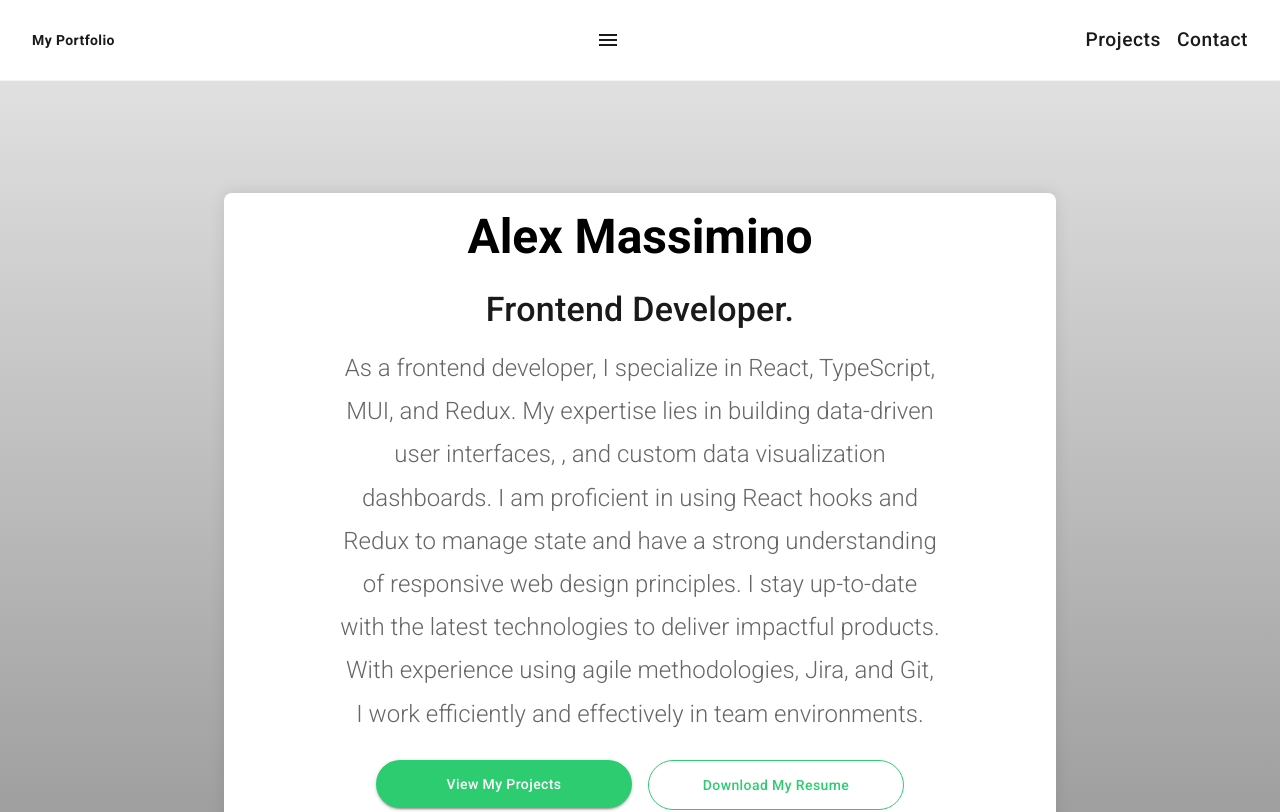
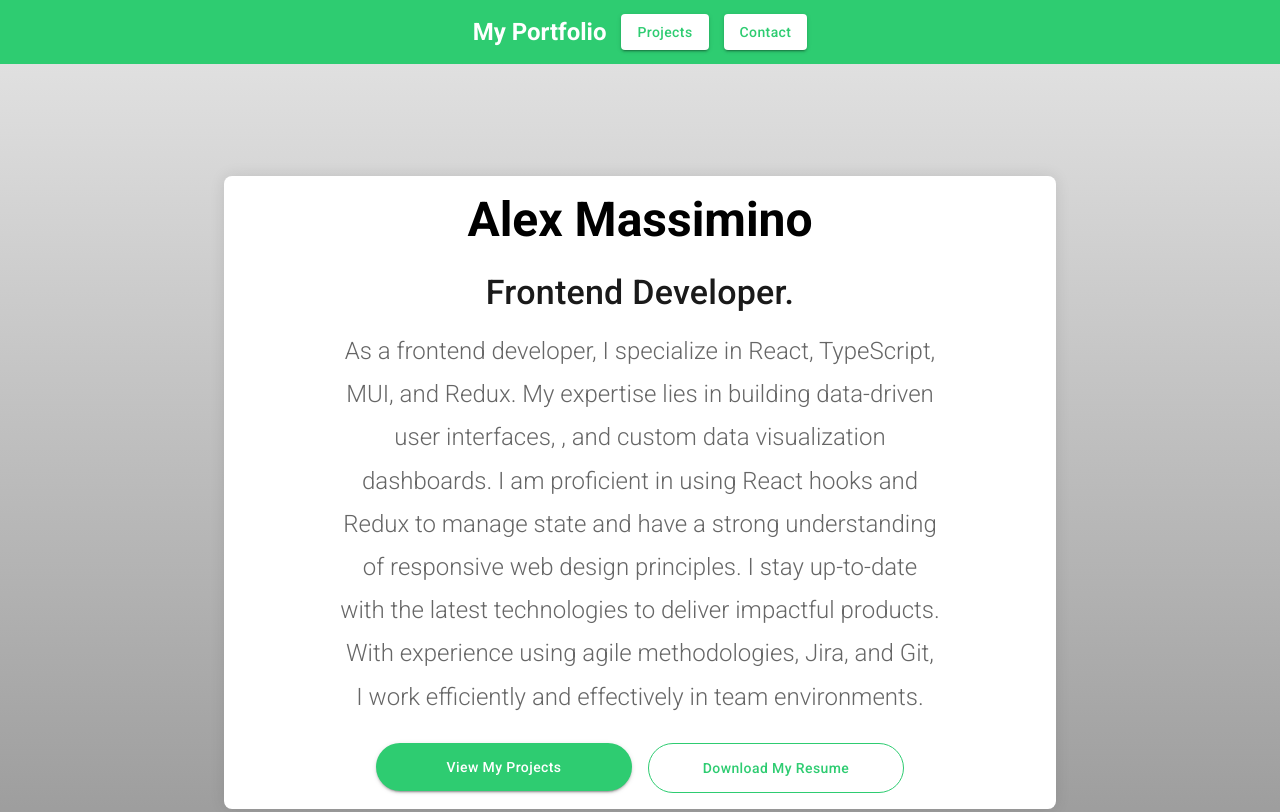
Before and after one commit to alexmassimino9/Portfolio, a React (Create React App) app: page / in a window 1280 px wide. Shown: the top 812 px of the page. Built offline with nearby package versions, Linux system fonts and the light colour scheme; a web font is replaced by a local one.

Commit message:
styling update

```diff
--- a/src/components/Navigation/navbar.js
+++ b/src/components/Navigation/navbar.js
@@ -1,150 +1,66 @@
-import React, { useState } from "react";
-import {
-  AppBar,
-  Toolbar,
-  Button,
-  IconButton,
-  Menu,
-  MenuItem,
-  Typography,
-  Box,
-} from "@mui/material";
+import React from "react";
 import { Link } from "react-router-dom";
-import { Menu as MenuIcon } from "@mui/icons-material";
+import { AppBar, Toolbar, Typography, Button, Box } from "@mui/material";
 
-const NavButton = ({ to, children }) => {
+const Navbar = () => {
   return (
+    <AppBar position="static" sx={{ bgcolor: "#2ECC71", boxShadow: "none" }}>
+      <Toolbar sx={{ maxWidth: "1200px", margin: "0 auto" }}>
+        <Typography
+          variant="h5"
+          component={Link}
+          to="/"
+          sx={{
+            flexGrow: 1,
+            fontWeight: "bold",
+            color: "#fff",
+            textDecoration: "none",
+          }}
+        >
+          My Portfolio
+        </Typography>
+        <Box sx={{ display: "flex", alignItems: "center" }}>
           <Button
+            variant="contained"
+            component={Link}
+            to="/projects"
             sx={{
-        bgcolor: "transparent",
-        color: "#1A1A1A",
+              margin: "0 15px",
+              bgcolor: "#FFF",
+              color: "#2ECC71",
               textTransform: "none",
-        fontSize: "1.2rem",
               fontWeight: 500,
-        borderRadius: "8px",
-        transition: "all 0.3s ease-in-out",
               "&:hover": {
-          bgcolor: "#2ECC71",
-          color: "#FFF",
+                bgcolor: "#FFF",
+                color: "#2ECC71",
+                boxShadow: "none",
               },
             }}
-      className="link"
-      variant="text"
+          >
+            Projects
+          </Button>
+          <Button
+            variant="contained"
             component={Link}
-      to={to}
-    >
-      {children}
-    </Button>
-  );
-};
-
-const Navbar = () => {
-  const [anchorEl, setAnchorEl] = useState(null);
-
-  const pages = [
-    { label: "Projects", path: "/projects" },
-    { label: "Contact", path: "/contact" },
-  ];
-
-  const handleClick = (event) => {
-    setAnchorEl(event.currentTarget);
-  };
-
-  const handleClose = () => {
-    setAnchorEl(null);
-  };
-
-  return (
-    <AppBar
-      position="static"
+            to="/contact"
             sx={{
               bgcolor: "#FFF",
-        color: "#1A1A1A",
-        borderBottom: "1px solid #F4F4F4",
+              color: "#2ECC71",
+              textTransform: "none",
+              fontWeight: 500,
+              "&:hover": {
+                bgcolor: "#FFF",
+                color: "#2ECC71",
+                boxShadow: "none",
+              },
             }}
           >
-      <Toolbar
-        sx={{
-          justifyContent: "space-between",
-          alignItems: "center",
-          height: "10vh",
-        }}
-      >
-        <Box sx={{ display: { xs: "none", sm: "block" } }}>
-          <Typography variant="h5">
-            <Button
-              sx={{
-                bgcolor: "transparent",
-                color: "#1A1A1A",
-                textTransform: "none",
-                fontWeight: 700,
-                transition: "all 0.3s ease-in-out",
-                "&:hover": {
-                  color: "#2ECC71",
-                },
-              }}
-              component={Link}
-              to="/"
-            >
-              My Portfolio
+            Contact
           </Button>
-          </Typography>
-        </Box>
-        <IconButton
-          sx={{ ml: 2 }}
-          size="large"
-          edge="start"
-          color="inherit"
-          aria-label="menu"
-          onClick={handleClick}
-        >
-          <MenuIcon />
-        </IconButton>
-        <Menu
-          anchorEl={anchorEl}
-          open={Boolean(anchorEl)}
-          onClose={handleClose}
-        >
-          {pages.map((page) => (
-            <MenuItem
-              key={page.path}
-              onClick={handleClose}
-              component={Link}
-              to={page.path}
-            >
-              {page.label}
-            </MenuItem>
-          ))}
-        </Menu>
-        <Box sx={{ display: { xs: "block", sm: "none" } }}>
-          <Typography variant="h6">
-            <Button
-              sx={{
-                bgcolor: "transparent",
-                color: "#1A1A1A",
-                textTransform: "none",
-                fontWeight: 700,
-                transition: "all 0.3s ease-in-out",
-                "&:hover": {
-                  color: "#2ECC71",
-                },
-              }}
-              component={Link}
-              to="/"
-            >
-              My Portfolio
-            </Button>
-          </Typography>
-        </Box>
-        <Box sx={{ display: { xs: "none", md: "block" } }}>
-          {pages.map((page) => (
-            <NavButton key={page.path} to={page.path}>
-              {page.label}
-            </NavButton>
-          ))}
         </Box>
       </Toolbar>
     </AppBar>
   );
 };
+
 export default Navbar;
```
Lines whose indentation alone changed are shown as unchanged.
